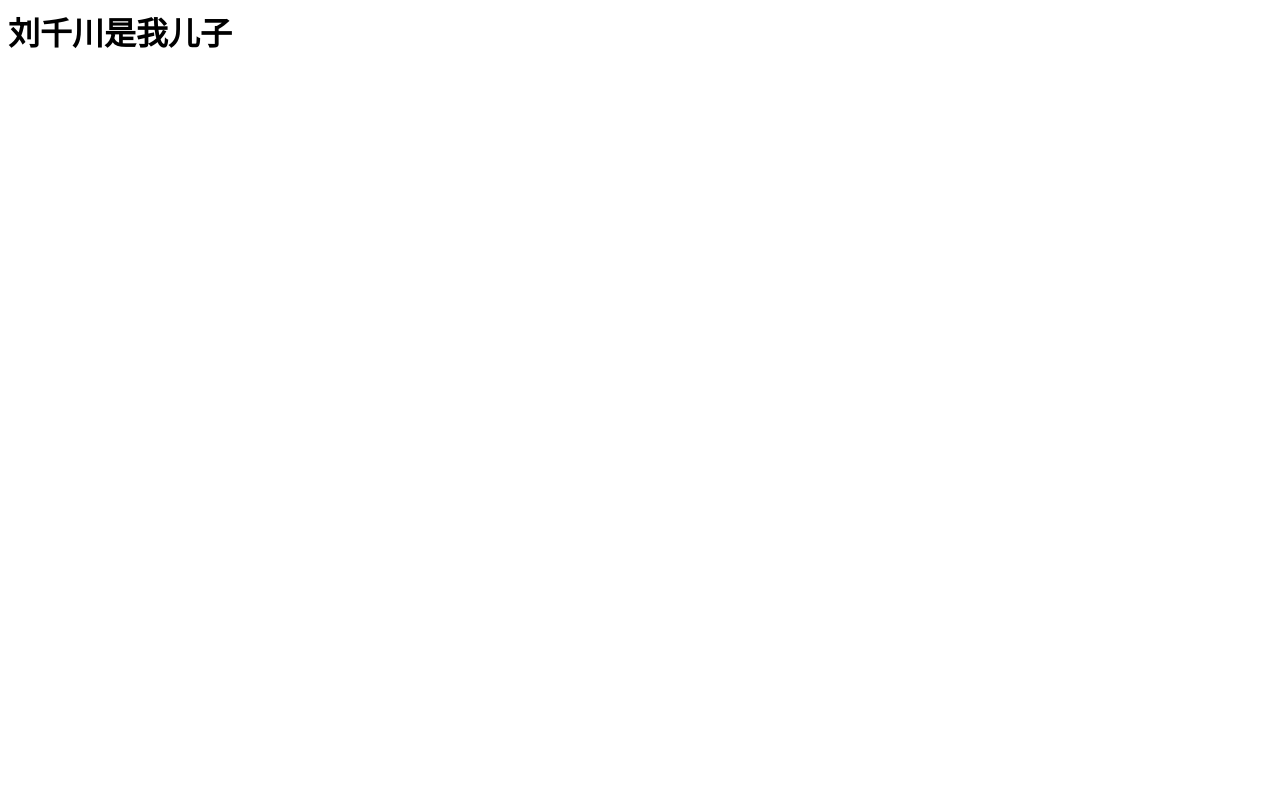
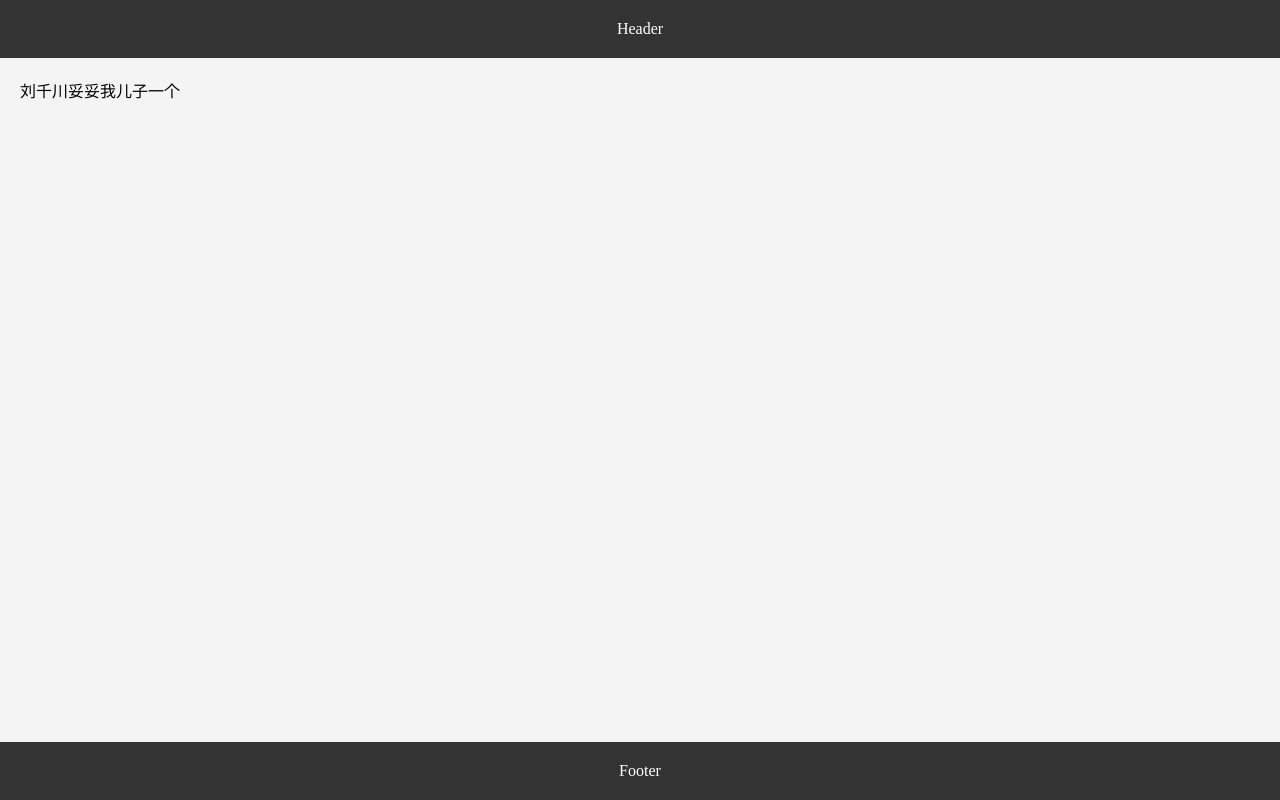
Before and after one commit to qqlovedudu007/cma-cgm, a plain HTML site: page index.html in a window 1280 px wide. Drawn offline with Linux system fonts and the light colour scheme.

Commit message:
Update index.html

```diff
--- a/index.html
+++ b/index.html
@@ -1 +1,36 @@
-<h1>刘千川是我儿子</h1>
+<!DOCTYPE html>
+<html lang="en">
+<head>
+    <meta charset="UTF-8">
+    <meta name="viewport" content="width=device-width, initial-scale=1.0">
+    <title>刘前川个废物</title>
+    <style>
+        * {
+            margin: 0;
+            padding: 0;
+            box-sizing: border-box;
+        }
+        body {
+            display: flex;
+            flex-direction: column;
+            min-height: 100vh; /* 让页面充满视口高度 */
+        }
+        header, footer {
+            background: #333;
+            color: white;
+            text-align: center;
+            padding: 20px;
+        }
+        main {
+            flex: 1; /* 让 main 区域填充剩余空间 */
+            background: #f4f4f4;
+            padding: 20px;
+        }
+    </style>
+</head>
+<body>
+    <header>Header</header>
+    <main>刘千川妥妥我儿子一个</main>
+    <footer>Footer</footer>
+</body>
+</html>
```
